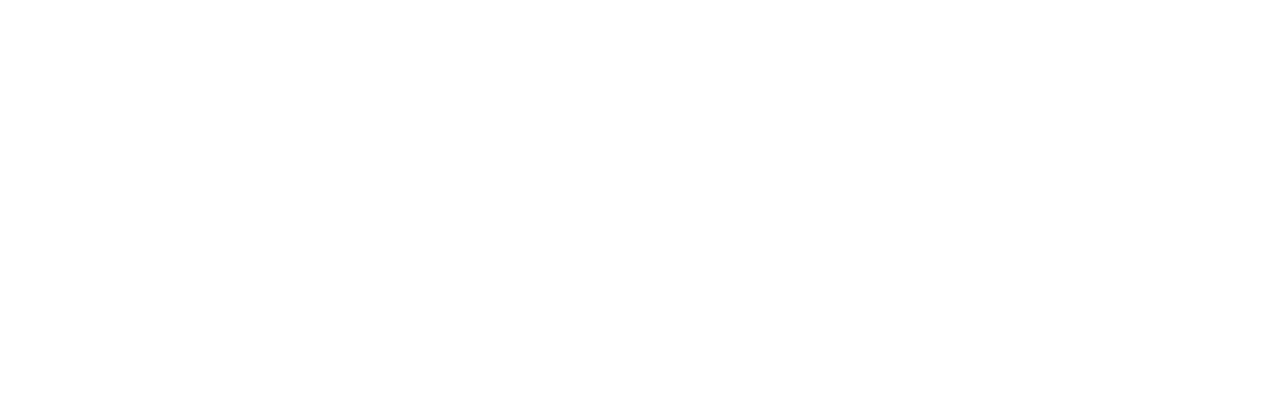
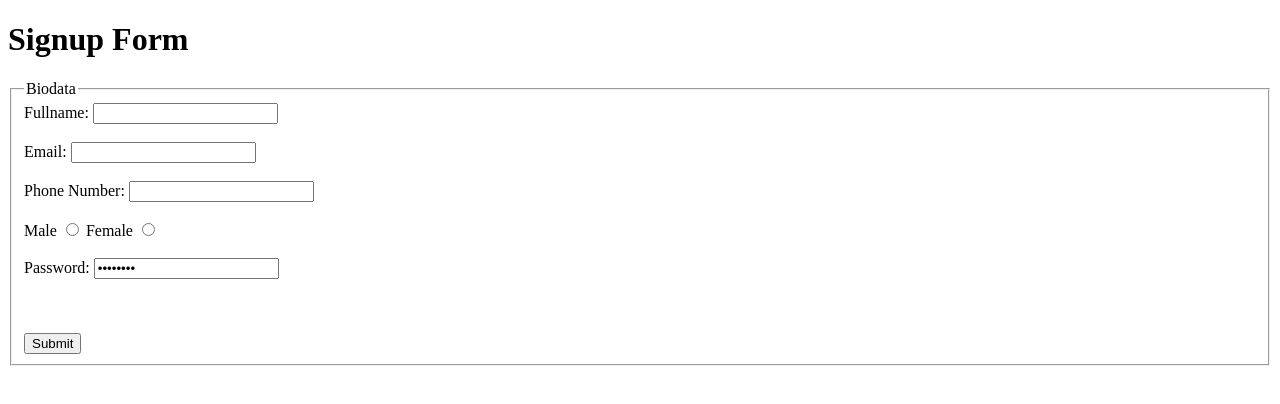
Before and after one commit to versatilecode/sidehustleinternship_7.0, a plain HTML site: page index.html in a window 1280 px wide. Drawn offline with Linux system fonts and the light colour scheme.

Commit message:
"created form component"

```diff
--- a/index.html
+++ b/index.html
@@ -4,9 +4,29 @@
     <meta charset="UTF-8">
     <meta http-equiv="X-UA-Compatible" content="IE=edge">
     <meta name="viewport" content="width=device-width, initial-scale=1.0">
-    <title>Document</title>
+    <title>Registration Form</title>
+    <link rel="stylesheet" href="style.css">
 </head>
 <body>
-
+    <h1>Signup Form</h1>
+    <form method="#">
+         <fieldset>
+            <legend>Biodata</legend>
+            <label for="fullname">Fullname:</label>
+            <input type="text" name="fullname" id="fullname"><br><br>
+            <label for="email">Email:</label>
+            <input type="email" name="email" id="email"><br><br>
+            <label for="phone">Phone Number:</label>
+            <input type="number" name="phone" id="phone"><br><br>
+            <label for="Male">Male</label>
+            <input type="radio" name="sex" id="male" value="male">
+            <label for="Female">Female</label>
+            <input type="radio" name="sex" id="female" value="female"><br><br>
+            <label for="password">Password:</label>
+            <input type="password" name="Password" id="password" value="password"><br><br>
+            <br><br>
+            <input type="button" value="Submit">
+         </fieldset>
+    </form>
 </body>
 </html>
```
